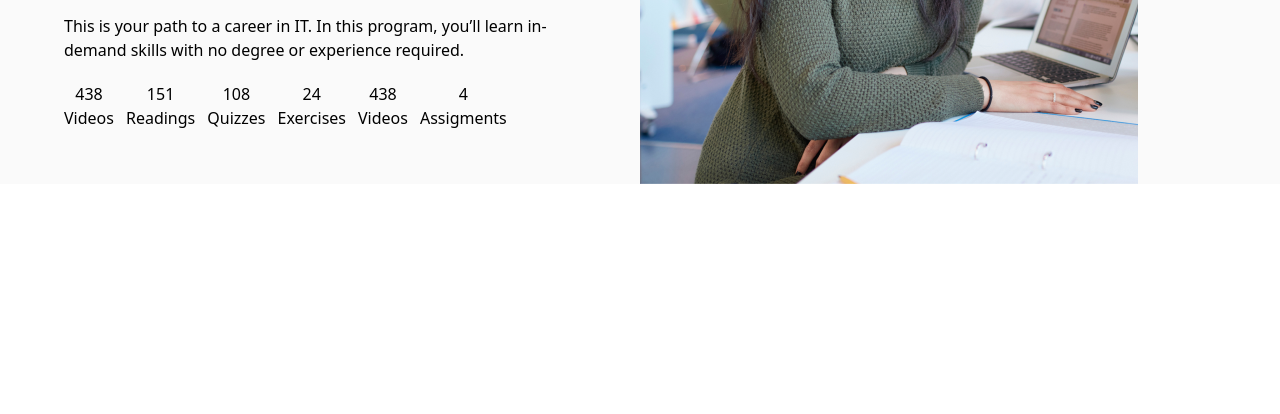
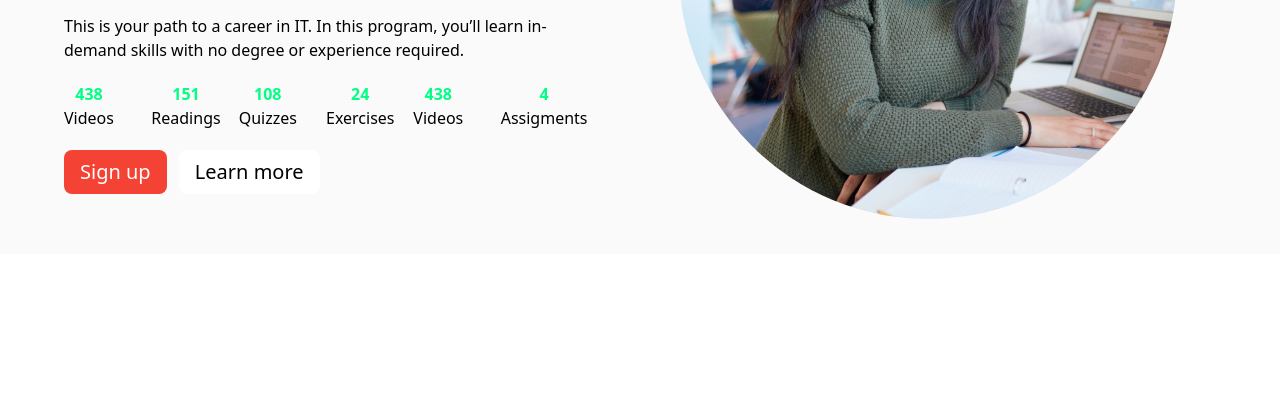
Before and after one commit to Abusyead/Tailwind_CSS_Assignment, a website built with Vite: page index.html in a window 1280 px wide. Shown: the part 386-800 px from the top of the page. Built offline with nearby package versions, Linux system fonts and the light colour scheme.

Commit message:
update hero section

```diff
--- a/index.html
+++ b/index.html
@@ -32,44 +32,49 @@
 
     <!-- hero-section code start here -->
 
-    <section class=" mx-auto md:px-30 px-16 bg-[#FAFAFA]">
+     <section class=" mx-auto md:px-30 px-16 bg-[#FAFAFA]">
         <div class="container grid grid-cols-12  mx-auto">
-            <div class="col-span-12 md:col-span-6 md:py-10 py-6">
+            <div class="col-span-12 md:col-span-6 md:py-10 py-6 pr-3 md:text-left text-center">
                 <h4 class="mt-10">Discover <span class="text-[#F44335]">-</span>  Interact <span class="text-[#F44335]">-</span> Engage </h4>
                 <h1 class="text-5xl font-bold my-3 leading-tight">Google <br>
                     <span class="underline text-[#F44335]">IT Support</span> <br> Certificate
                 </h1>
                 <p class="py-5 text-sx">
                     This is your path to a career in IT. In this program, you’ll learn in- <br> demand skills with no degree or experience required. </p>
-                    <div class="flex justify-start gap-3">
-                        <div class="flex flex-col items-center justify-center">
-                            <span class="">438</span>
+                    <div class="grid lg:grid-cols-12 md:grid-cols-6 grid-cols-12 justify-items-start pr-10">
+                        <div class="hero-text">
+                            <span class="hero-text-span">438</span>
                             <p>Videos </p>
                         </div>
-                        <div class="flex flex-col items-center justify-center" >
-                            <span>151</span>
+                        <div class="hero-text" >
+                            <span class="hero-text-span">151</span>
                             <p>Readings</p>
                         </div>
-                        <div class="flex flex-col items-center justify-center">
-                            <span>108</span>
+                        <div class="hero-text">
+                            <span class="hero-text-span">108</span>
                             <p>Quizzes</p>
                         </div>
-                        <div  class="flex flex-col items-center justify-center">
-                            <span>24</span>
+                        <div  class="hero-text">
+                            <span class="hero-text-span">24</span>
                             <p>Exercises</p>
                         </div>
-                        <div  class="flex flex-col items-center justify-center">
-                            <span>438</span>
+                        <div  class="hero-text">
+                            <span class="hero-text-span">438</span>
                             <p> Videos </p>
                         </div>
-                        <div  class="flex flex-col items-center justify-center">
-                            <span>4</span>
+                        <div  class="hero-text">
+                            <span class="hero-text-span">4</span>
                             <p> Assigments</p>
                         </div>
                     </div>
+                    <div class="my-5">
+                        <button class="px-4 py-2 text-xl text-white hover:bg-[#ca4f46] mr-2 bg-[#F44335] rounded-lg transition-all hover:scale-105 duration-300  ">Sign up</button>
+                        <button class="px-4 py-2 text-xl bg-[#FFFFFF] mr-2 text-black transition-all hover:scale-105 duration-300   rounded-lg">Learn more</button>
+
+                    </div>
             </div>
-            <div class="col-span-6">
-                <img src="Img/university-students-using-laptops-and-digital-tabl-2022-03-07-23-57-44-utc 1.png" alt="">
+            <div class="md:col-span-6 col-span-12 mx-auto md:content-center">
+                <img class="rounded-full flex items-center justify-center" src="Img/university-students-using-laptops-and-digital-tabl-2022-03-07-23-57-44-utc 1.png" alt="">
             </div>
         </div>
     </section>
```
Also changed, not shown: output/main.css.
